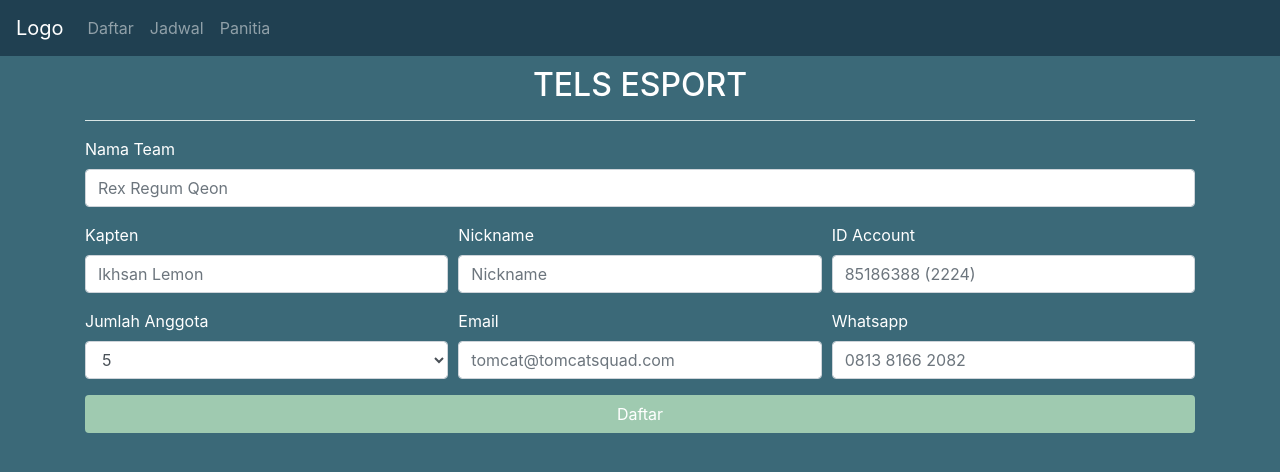
After one commit to fadilkun45/Esport-TomcatSquad, a Flask app: template Apps/templates/daftar.html in a window 1280 px wide. The commit adds this page. Shown: the top 472 px of the page. Run offline with Flask 2, Linux system fonts and the light colour scheme; the template is opened without the code that fills it, so the values that code supplies are empty.

Commit message:
Tambah Form & Framework FLASK

```diff
--- /dev/null
+++ b/Apps/app.py
@@ -0,0 +1,19 @@
+from flask import Flask, render_template, flash, url_for, redirect
+import os
+
+app = Flask(__name__)
+app.secret_key = os.urandom(24)
+
+@app.route('/')
+def index_daftar():
+    return render_template('daftar.html')
+
+@app.route('/jadwal')
+def index_jadwal():
+    return render_template('jadwal.html')
+
+
+
+
+if __name__ == '__main__':
+    app.run(debug=True, host='0.0.0.0')
--- /dev/null
+++ b/Apps/static/assets/css/style2.css
@@ -0,0 +1,43 @@
+
+body {
+    overflow:  hidden ;
+}
+
+.container {
+    animation: opening3 3.5s ease ;
+}
+
+.bayangan-text {
+    text-shadow: 0 0 8px rgba(0, 0, 0, 0.8);
+}
+
+.nav-hover:hover {
+    border-radius: 0px ;
+}
+
+
+/* media querry */
+
+
+@media only screen and (min-width : 800px ) {
+
+    .nav-hover:hover {
+        background-color: #4d94ac ;
+        border-radius: 50px ;
+        transition: 1.5s ease;
+    }
+
+}
+
+
+/* animation  */
+
+@keyframes opening3 {
+    from {
+        margin-top: -600px ;
+    }
+
+    to {
+        margin-top : 45px ;
+    }
+}
--- /dev/null
+++ b/Apps/templates/daftar.html
@@ -0,0 +1,91 @@
+<!doctype html>
+<html lang="en">
+    <head>
+        <!-- Required meta tags -->
+        <meta charset="utf-8">
+        <meta name="viewport" content="width=device-width, initial-scale=1, shrink-to-fit=no">
+        <link rel="shortcut icon" href="static/assets/img/tomcatlogo.png" type="image/x-icon">
+        <link rel="icon" href="static/assets/img/tomcatlogo.png" type="image/x-icon">
+        <!-- custom css -->
+        <link rel="stylesheet" href="static/assets/css/style2.css">
+
+        <!-- Bootstrap CSS -->
+        <link rel="stylesheet" href="https://cdn.jsdelivr.net/npm/bootstrap@4.5.3/dist/css/bootstrap.min.css" integrity="sha384-TX8t27EcRE3e/ihU7zmQxVncDAy5uIKz4rEkgIXeMed4M0jlfIDPvg6uqKI2xXr2" crossorigin="anonymous">
+        <title>Tels Esport</title>
+    </head>
+    <body style="background-color: #3b6978;">
+        <nav class="navbar navbar-expand-md navbar-dark " style="background-color: #204051;">
+            <a class="navbar-brand" href="#">Logo</a>
+            <button class="navbar-toggler" type="button" data-toggle="collapse" data-target="#collapsibleNavbar">
+                <span class="navbar-toggler-icon"></span>
+            </button>
+            <div class="collapse navbar-collapse " id="collapsibleNavbar">
+                <ul class="navbar-nav ">
+                    <li class="nav-item nav-hover">
+                        <a class="nav-link" href="/">Daftar</a>
+                    </li>
+                    <li class="nav-item nav-hover">
+                        <a class="nav-link" href="/jadwal">Jadwal</a>
+                    </li>
+                    <li class="nav-item nav-hover">
+                        <a class="nav-link" href="#">Panitia</a>
+                    </li>
+                </ul>
+            </div>
+        </nav>
+        <div class="container" style="margin-top: 10px ;">
+            <form class="text-white">
+                <h2 class="text-center">TELS ESPORT</h2>
+                <hr style="background-color: azure;">
+                <div class="form-group">
+                    <label for="nama-team">Nama Team</label>
+                    <input type="text" class="form-control" id="nama-team" placeholder="Rex Regum Qeon" required>
+                </div>
+                <div class="form-row">
+                    <div class="form-group col-md-4">
+                        <label for="kaptain">Kapten</label>
+                        <input type="text" class="form-control" id="kaptain" placeholder="Ikhsan Lemon" required>
+                    </div>
+                    <div class="form-group col-md-4">
+                        <label for="nick-name">Nickname</label>
+                        <input type="text" class="form-control" id="nick-name" placeholder="Nickname" required>
+                    </div>
+                    <div class="form-group col-md-4">
+                        <label for="id-account">ID Account</label>
+                        <input type="text" class="form-control" id="id-account" placeholder="85186388 (2224)" required>
+                    </div>
+                </div>
+                <div class="form-row">
+                    <div class="form-group col-md-4">
+                        <label for="pemain">Jumlah Anggota</label>
+                        <select id="pemain" class="form-control">
+                            <option selected>5</option>
+                            <option>6</option>
+                        </select>
+                    </div>
+                    <div class="form-group col-md-4">
+                        <label for="email">Email</label>
+                        <input type="text" class="form-control" name="email" id="email" placeholder="tomcat@tomcatsquad.com" required>
+                    </div>
+                    <div class="form-group col-md-4">
+                        <label for="whatsapp">Whatsapp</label>
+                        <input type="number" class="form-control" name="whatsapp" id="whatsapp" placeholder="0813 8166 2082" required>
+                    </div>
+                </div>
+                <button type="submit" class="btn text-white form-group col-md-12" style="background-color: #9fcab0;">Daftar</button>
+            </form>
+        </div>
+
+        <!-- Optional JavaScript; choose one of the two! -->
+
+        <!-- Option 1: jQuery and Bootstrap Bundle (includes Popper) -->
+        <script src="https://code.jquery.com/jquery-3.5.1.slim.min.js" integrity="sha384-DfXdz2htPH0lsSSs5nCTpuj/zy4C+OGpamoFVy38MVBnE+IbbVYUew+OrCXaRkfj" crossorigin="anonymous"></script>
+        <script src="https://cdn.jsdelivr.net/npm/bootstrap@4.5.3/dist/js/bootstrap.bundle.min.js" integrity="sha384-ho+j7jyWK8fNQe+A12Hb8AhRq26LrZ/JpcUGGOn+Y7RsweNrtN/tE3MoK7ZeZDyx" crossorigin="anonymous"></script>
+
+        <!-- Option 2: jQuery, Popper.js, and Bootstrap JS
+        <script src="https://code.jquery.com/jquery-3.5.1.slim.min.js" integrity="sha384-DfXdz2htPH0lsSSs5nCTpuj/zy4C+OGpamoFVy38MVBnE+IbbVYUew+OrCXaRkfj" crossorigin="anonymous"></script>
+        <script src="https://cdn.jsdelivr.net/npm/popper.js@1.16.1/dist/umd/popper.min.js" integrity="sha384-9/reFTGAW83EW2RDu2S0VKaIzap3H66lZH81PoYlFhbGU+6BZp6G7niu735Sk7lN" crossorigin="anonymous"></script>
+        <script src="https://cdn.jsdelivr.net/npm/bootstrap@4.5.3/dist/js/bootstrap.min.js" integrity="sha384-w1Q4orYjBQndcko6MimVbzY0tgp4pWB4lZ7lr30WKz0vr/aWKhXdBNmNb5D92v7s" crossorigin="anonymous"></script>
+        -->
+    </body>
+</html>
```
Also changed, not shown: Apps/css/style2.css (deleted, +0 -43 lines), Apps/daftar.html (deleted, +0 -53 lines), Apps/templates/jadwal.html (renamed from Apps/jadwal.html, +5 -3 lines), Apps/static/assets/css/style.css (renamed from Apps/css/style.css), Apps/static/assets/img/tomcatlogo.png (added).
